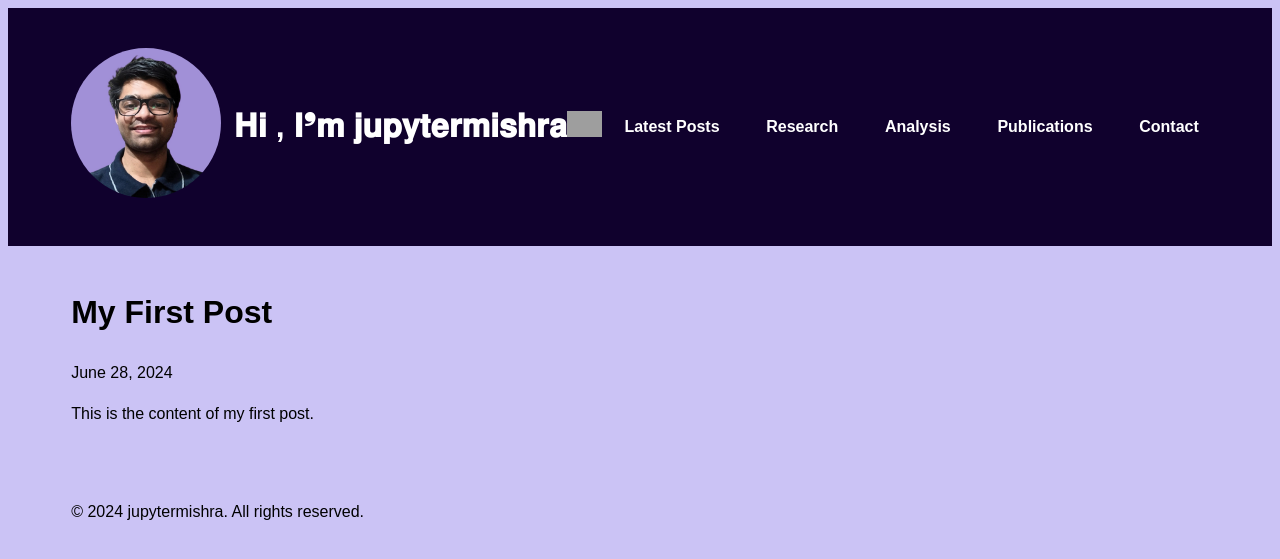
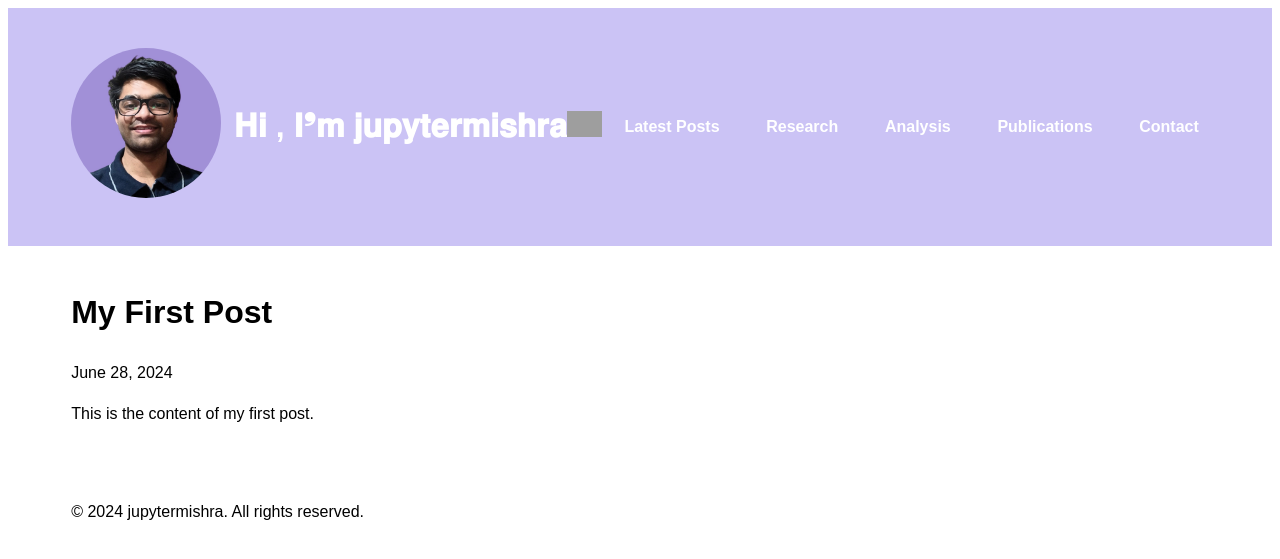
Before and after one commit to jupytermishra/jupytermishra.github.io, a Jekyll site: the page built from _posts/2024-06-28-my-first-post.md, in a window 1280 px wide. Shown: the top 559 px of the page. Built offline with Jekyll 4.4.1, drawn with Linux system fonts in a browser that asks for light colours; grey boxes are pictures that could not be loaded.

Commit message:
Update style.css

```diff
--- a/assets/css/style.css
+++ b/assets/css/style.css
@@ -1,5 +1,5 @@
 body {
-  background-color: #cbc3f5;
+
   font-family: Arial, sans-serif;
   line-height: 1.6;
 }
@@ -11,7 +11,7 @@ body {
   padding: 20px;
 }
 .main-header {
-  background: #10012d;
+  background: #cbc3f5;
   color: #fff;
   padding: 20px 0;
 }
```
